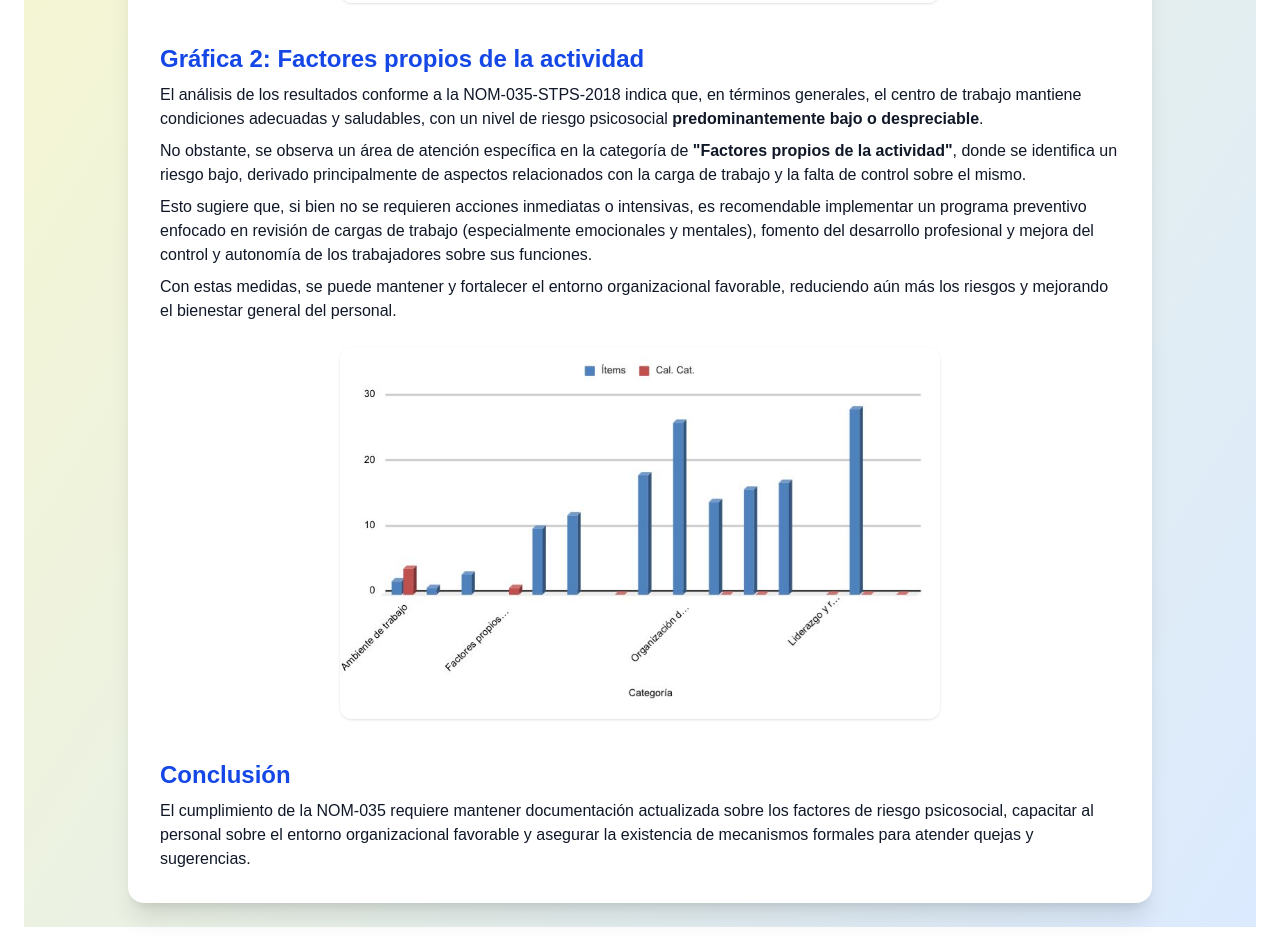
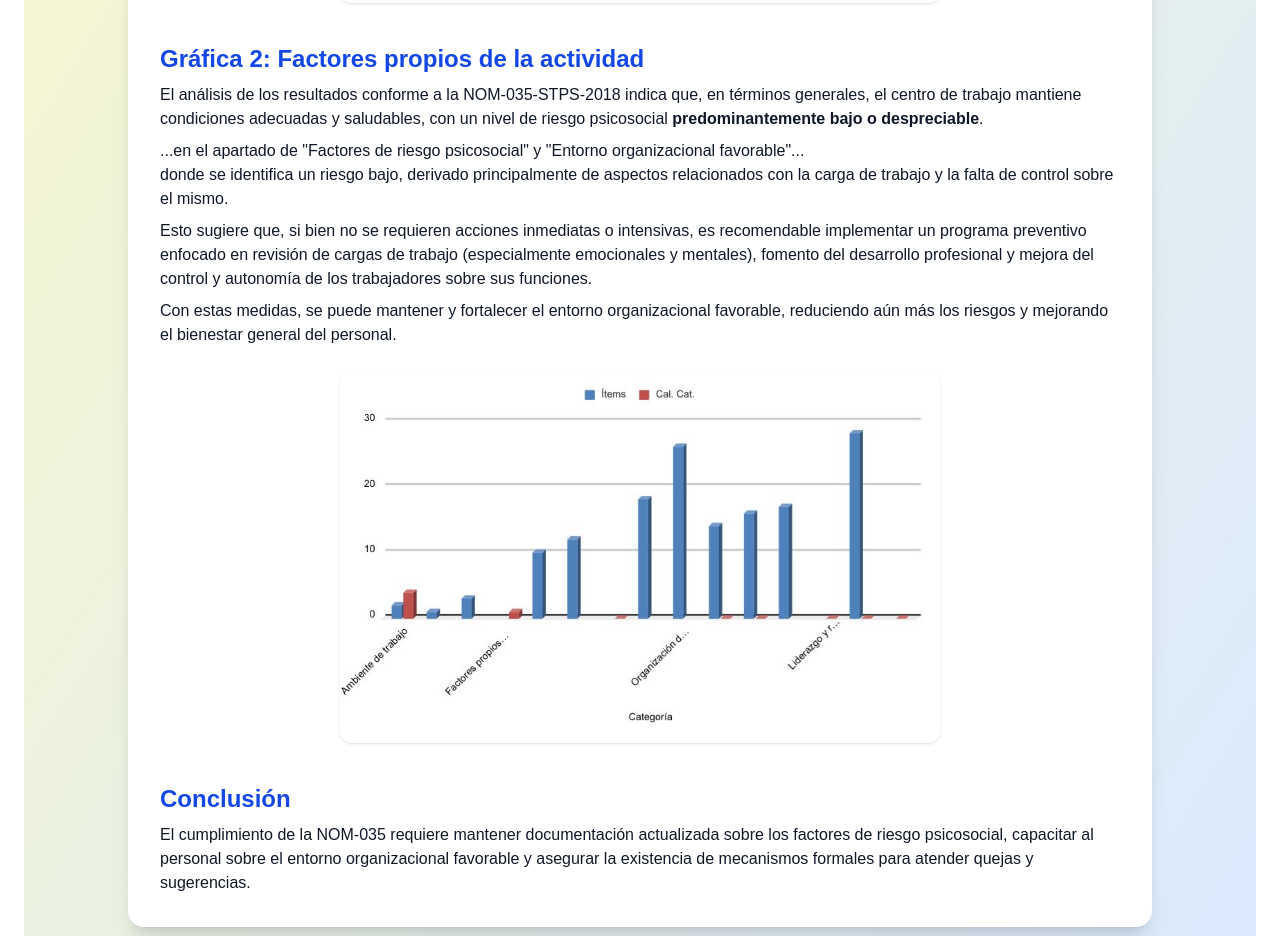
Before and after one commit to erick45232/sgc-coppel, a Next.js app: page /normas/nom035 in a window 1280 px wide. Shown: the part 1080-2016 px from the top of the page. Built offline with nearby package versions, Linux system fonts and the light colour scheme.

Commit message:
Mis cambios locales

```diff
--- a/src/app/mapa/page.js
+++ b/src/app/mapa/page.js
@@ -33,7 +33,6 @@ export default function MapaProcesosPage() {
             />
           </div>
         </section>
-
       </div>
     </div>
   );
--- a/src/app/normas/nom035/page.js
+++ b/src/app/normas/nom035/page.js
@@ -58,7 +58,7 @@ export default function NOM035Page() {
             el centro de trabajo mantiene condiciones adecuadas y saludables, con un nivel de riesgo psicosocial <strong>predominantemente bajo o despreciable</strong>.
           </p>
           <p className="mt-2">
-            No obstante, se observa un área de atención específica en la categoría de <strong>"Factores propios de la actividad"</strong>,
+          <p>...en el apartado de &quot;Factores de riesgo psicosocial&quot; y &quot;Entorno organizacional favorable&quot;...</p>
             donde se identifica un riesgo bajo, derivado principalmente de aspectos relacionados con la carga de trabajo y la falta de control sobre el mismo.
           </p>
           <p className="mt-2">
```
